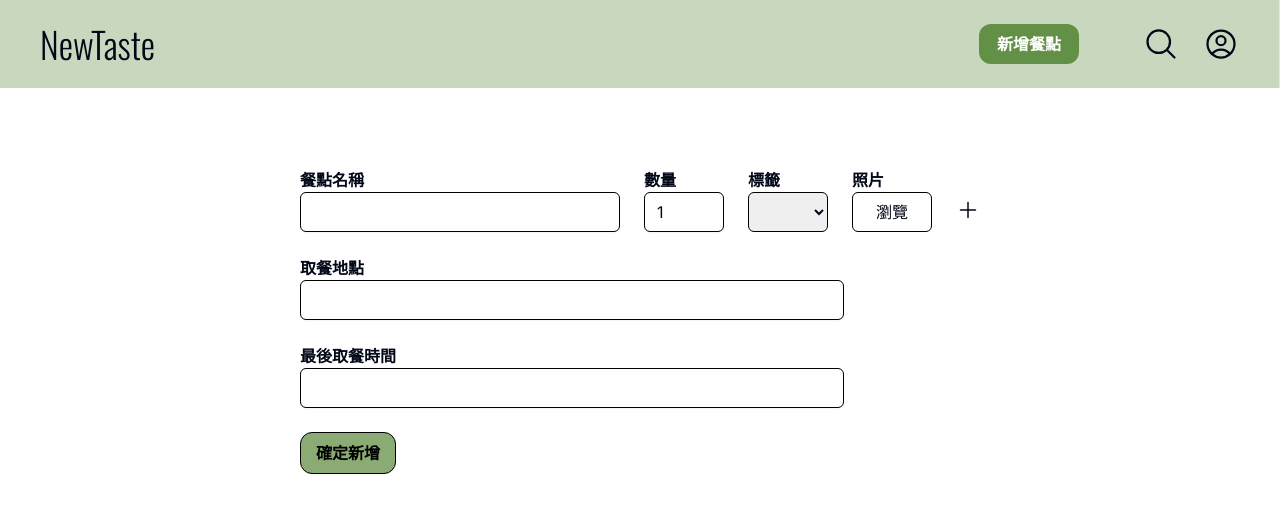
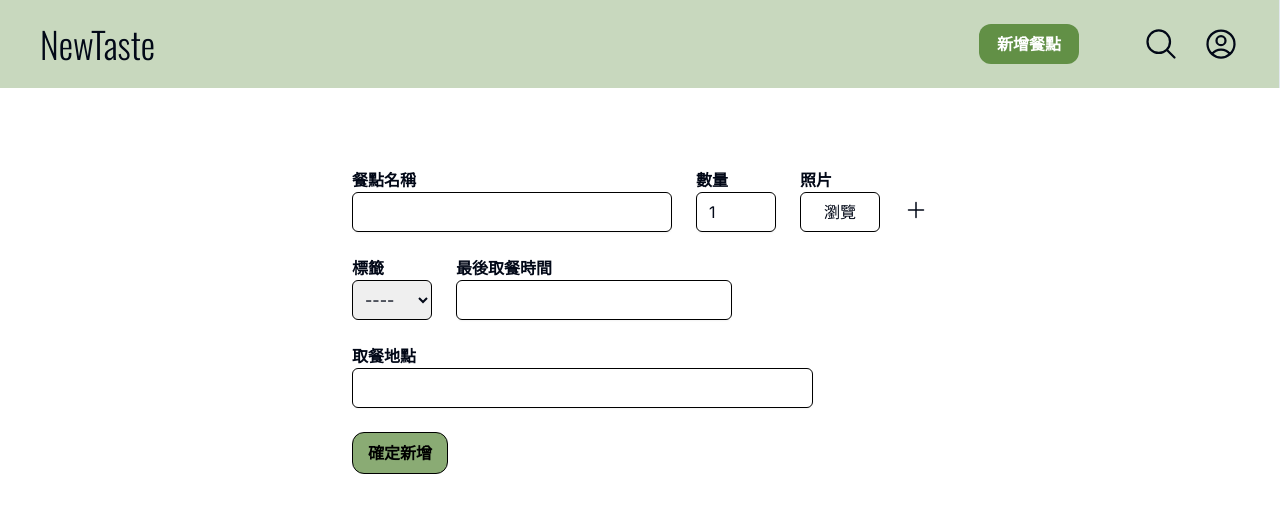
Before and after one commit to CloveryPace/wp1121-final-project, a Next.js app: page /taste/create in a window 1280 px wide. Shown: the top 512 px of the page. Built offline with nearby package versions, Linux system fonts and the light colour scheme.

Commit message:
frontend

```diff
--- a/src/app/taste/create/page.tsx
+++ b/src/app/taste/create/page.tsx
@@ -22,11 +22,12 @@ type FormValues = {
   taste_info: {
     taste_name: string;
     taste_count: number;
-    taste_category: string;
+    // taste_category: string;
     taste_photo: string;  // url
   }[];
+  taste_category: string;
+  taste_time: string;  // data
   taste_place: string;
-  taste_time: string;  // data
 }
 
 function CreatePage() {
@@ -35,11 +36,12 @@ function CreatePage() {
       taste_info: [{
         taste_name: "",
         taste_count: 1,
-        taste_category: "",
+        // taste_category: "",
         taste_photo: "",
       }],
+      taste_category: "",
+      taste_time: "",
       taste_place: "",
-      taste_time: "",
     }
   })
 
@@ -80,11 +82,9 @@ function CreatePage() {
                 {...register(`taste_info.${index}.taste_count` as const)}
               />
             </div>
-            <div className="w-20" key={field.id}>
+            {/* <div className="w-20" key={field.id}>
               <Label htmlFor="taste-categoy" className="text-base font-semibold">標籤</Label>
-              {/* <select value = {val.category} id="taste-category" className="h-10 w-full px-2 border border-black text-base rounded-md focus:border-theme-green block"> */}
               <select {...register(`taste_info.${index}.taste_category` as const)} id="taste-category" className="h-10 w-full px-2 border border-black text-base rounded-md focus:border-theme-green block">
-                {/* <option value="none" selected disabled hidden>----</option> */}
                 <option value="taiwnese">臺式</option>
                 <option value="chinese">中式</option>
                 <option value="western">西式</option>
@@ -94,7 +94,7 @@ function CreatePage() {
                 <option value="drinks">飲料</option>
                 <option value="desserts">甜點</option>
               </select>
-            </div>
+            </div> */}
             <div className="w-20" key={field.id}>
               <Label className="text-base font-semibold">照片</Label>
               <label htmlFor="taste-photo">
@@ -106,7 +106,7 @@ function CreatePage() {
               </label>
             </div>
             {index === 0 && (
-              <button className="pt-5 ml-4" onClick={() => append({taste_name: "", taste_count: 1, taste_category: "", taste_photo: ""})}>
+              <button className="pt-5 ml-4" onClick={() => append({taste_name: "", taste_count: 1, taste_photo: ""})}>
                 <svg xmlns="http://www.w3.org/2000/svg" fill="none" viewBox="0 0 24 24" strokeWidth="1.5" stroke="currentColor" className="w-6 h-6">
                   <path strokeLinecap="round" strokeLinejoin="round" d="M12 4.5v15m7.5-7.5h-15" />
                 </svg>
@@ -123,19 +123,36 @@ function CreatePage() {
           </div>
         ))}
 
+        <div className="flex space-x-6">
+          <div className="w-20">
+            <Label htmlFor="taste-categoy" className="text-base font-semibold">標籤</Label>
+            {/* <select value = {val.category} id="taste-category" className="h-10 w-full px-2 border border-black text-base rounded-md focus:border-theme-green block"> */}
+            <select id="taste-category" className="h-10 w-full px-2 border border-black text-base rounded-md focus:border-theme-green block">
+              <option value="none" selected disabled hidden>----</option>
+              <option value="taiwnese">臺式</option>
+              <option value="chinese">中式</option>
+              <option value="western">西式</option>
+              <option value="japanese">日式</option>
+              <option value="korean">韓式</option>
+              <option value="breakfast">早餐</option>
+              <option value="drinks">飲料</option>
+              <option value="desserts">甜點</option>
+            </select>
+          </div>
+          <div className="w-3/5">
+            <Label htmlFor="taste-time" className="text-base font-semibold">最後取餐時間</Label>
+            <Input
+              type="text"
+              id="taste-time"
+              className='flex h-10 w-4/5 rounded-md border border-black text-base'
+            />
+          </div>
+        </div>
         <div>
           <Label htmlFor="taste-place" className="text-base font-semibold">取餐地點</Label>
           <Input
             type="text"
             id="taste-place"
-            className='flex h-10 w-4/5 rounded-md border border-black text-base'
-          />
-        </div>
-        <div>
-          <Label htmlFor="taste-time" className="text-base font-semibold">最後取餐時間</Label>
-          <Input
-            type="text"
-            id="taste-time"
             className='flex h-10 w-4/5 rounded-md border border-black text-base'
           />
         </div>
--- /dev/null
+++ b/src/app/taste/details/page.tsx
@@ -0,0 +1,68 @@
+"use client"
+
+import Image from "next/image";
+
+import { Oswald } from "next/font/google";
+
+import { useState } from "react";
+
+const oswald = Oswald({
+  weight: "300",
+  subsets: ["latin"],
+});
+
+function DetailsPage() {  // params: {food.id}
+  const [reserve, setReserve] = useState<boolean>(false);
+
+  return (
+    <div className="flex flex-col h-screen w-full py-6 px-24 mx-4 space-y-6 overflow-y-scroll no-scrollbar">
+      <div className="h-10 mt-24 flex space-x-6 justify-start items-end">
+        <div className="text-4xl">餐點名稱</div>
+        <div className={oswald.className}>
+          {/* 從 foodTable 連到 eventTable 再連到 user */}
+          <div className="mb-0.5 text-lg">@username</div>
+        </div>
+      </div>
+      {/* flex justify-start space-x-24 */}
+      <div className="grid grid-cols-2 items-center gap-24">
+        <Image
+            src="/potato-salad.svg"
+            alt="food"
+            width={0}
+            height={0}
+            sizes="100vw"
+            style={{ width: "100%", height: "auto" }}
+            priority
+          />
+        <div className="flex flex-col">
+          <hr className="h-0.5 mb-8 bg-gray-300 border-0"></hr>
+          <div className="flex flex-col space-y-6">
+            <div className="text-xl">數量：1</div>
+            <div className="text-xl">取餐地點：臺灣大學</div>
+            <div className="text-xl">最後取餐時間：21:00</div>
+          </div>
+          <hr className="h-0.5 my-8 mb-16 bg-gray-300 border-0"></hr>
+          {reserve ? (
+            <button
+              className="focus:shadow-outline min-w-[100px] rounded rounded-xl bg-gray-300 bg-opacity-80 px-4 py-2 text-xl font-semibold text-gray-500 hover:bg-opacity-70 focus:outline-none"
+              type="button"
+              onClick={() => setReserve(false)}
+            >
+                已預訂
+            </button>
+          ) : (
+            <button
+              className="focus:shadow-outline min-w-[100px] rounded rounded-xl bg-lime-700 bg-opacity-80 px-4 py-2 text-xl font-semibold text-white hover:bg-opacity-70 focus:outline-none"
+              type="button"
+              onClick={() => setReserve(true)}
+            >
+                預訂
+            </button>
+          )
+          }
+        </div>
+      </div>
+    </div>
+  )
+}
+export default DetailsPage;
```
Also changed, not shown: 1 other file (tests, documents, lock files or other folders).
